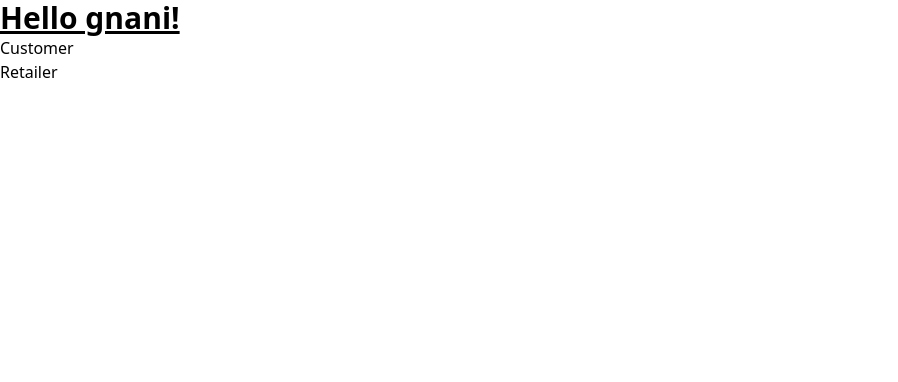
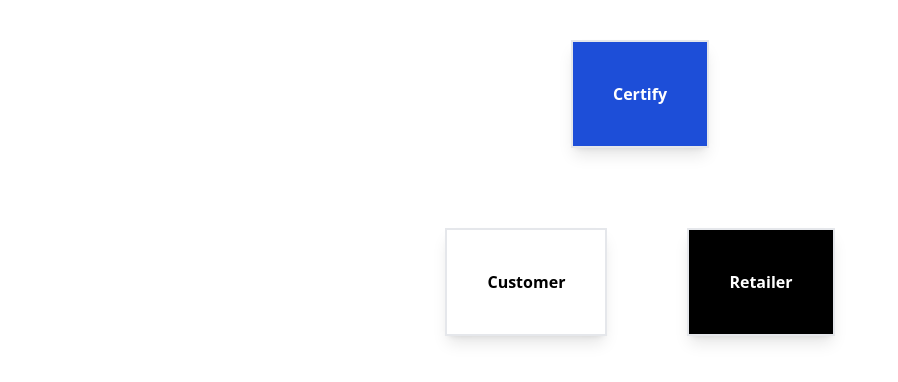
Before and after one commit to Ram-Gnaneshwaran/FPIS, a React (Vite) app in the folder client/: page / in a window 1280 px wide. Shown: the top 382 px of the page, without its empty margins (0-898 px from the left). Built offline with nearby package versions, Linux system fonts and the light colour scheme.

Commit message:
Tailwind CSS

```diff
--- a/client/pages/code.jsx
+++ b/client/pages/code.jsx
@@ -4,13 +4,13 @@ import { Link } from 'react-router-dom'
 export default function CodePage() {
   return (
       <>
-        <div className="text-3xl font-bold underline">
-            <h1>Enter the code</h1>
+        <div className="text-white font-bold text-white bg-blue-700 p-10 m-10 shadow-lg border-2">
+            <h1 className="text-7xl text-center">Enter the code</h1>
         </div>
-        <div className='barcode'>
-        <input type="text" />
+        <div className="flex justify-center">
+        <input class="focus:ring-2 focus:ring-blue-700 focus:outline-none w-min text-sm leading-6 text-slate-900 placeholder-slate-400 rounded-md py-2 pl-10 shadow-xl mx-10 text-4xl border-2" type="text" placeholder="Product Code"/>
         <Link to="/verified">
-        <button>Enter</button>
+        <button className="text-black bg-white font-bold px-10 py-5 m-10 shadow-lg border-2 hover:rounded-3xl hover:bg-blue-700 hover:text-white transition-all duration-500">Check</button>
         </Link>
         </div>
       </>
--- a/client/pages/product.jsx
+++ b/client/pages/product.jsx
@@ -5,28 +5,32 @@ import { Link } from 'react-router-dom'
 export default function ProductDetails() {
   return (
       <>
-      <h1>Enter Product Details</h1>
-      <div className='Box'>
-        <div>
+      <h1 className="text-center text-5xl font-bold mt-10 ">Enter Product Details</h1>
+
+        <form className="flex flex-col p-10 m-10 border-4">
+        <div className="">
           Product Name
-        <input type="text" />
+        <input className="" type="text" />
         </div>
          <div>
-        Description
+          Description
         <input type="text" />
         </div>
         <div>
         Code
         <input type="text" />
         </div>
+        </form>
 
-      </div>
-      <Link to="/">
-        <button>Go Back</button>
+       <div className="flex justify-center">
+       <Link to="/">
+        <button className="text-black bg-white font-bold px-10 py-5 m-10 shadow-lg border-2 hover:rounded-3xl hover:bg-blue-700 hover:text-white transition-all duration-500">Home</button>
         </Link>
         <Link to="/">
-        <button>Submit</button>
+        <button className="text-black bg-white font-bold px-10 py-5 m-10 shadow-lg border-2 hover:rounded-3xl hover:bg-blue-700 hover:text-white transition-all duration-500">Submit</button>
         </Link>
+
+       </div>
 
       </>
 
--- a/client/pages/verified.jsx
+++ b/client/pages/verified.jsx
@@ -4,13 +4,17 @@ import { Link } from 'react-router-dom'
 export default function Verified() {
   return (
       <>
-      <h1>Verified</h1>
-        <div className='Heading'>Heading</div>
-        <div className='body'>Body</div>
-        <div className='End'>End</div>
-        <Link to="/">
-        <button>Go Back</button>
+      <div className="flex flex-col justify-center p-20 m-20 border-8">
+        <h1 className="font-bold text-5xl text-center ">Verified</h1>
+        <div className="font-bold text-2xl">Product Name</div>
+        <div className='text-xl'>Body</div>
+        <div className="text-center">Product Code</div>
+      </div>
+
+      <Link to="/">
+        <button className="text-black bg-white font-bold px-10 py-5 m-10 shadow-lg border-2 hover:rounded-3xl hover:bg-blue-700 hover:text-white transition-all duration-500">Home</button>
         </Link>
+
       </>
 
   )
--- a/client/src/App.jsx
+++ b/client/src/App.jsx
@@ -1,25 +1,25 @@
 import { Link } from "react-router-dom"
+import CustomerButton from "./components/Button1"
+import RetailerButton from "./components/Button2"
 
 
 function App() {
 
   return (
     <>
-    <div className="logo">
-      <h1 className="text-3xl font-bold underline">
-      Hello gnani!
+    <div className="flex justify-center">
+      <h1 className="text-white font-bold text-white bg-blue-700 p-10 m-10 shadow-lg border-2 ">
+      Certify
       </h1>
-    <div className= "customerBut">
+    </div>
+
+    <div className= "flex justify-center">
       <Link to="/customer">
-      <button > Customer </button>
+        <CustomerButton></CustomerButton>
       </Link>
-     </div>
-     <div className= "retailerBut">
-       <Link to="/retailer">
-       <button> Retailer </button>
-       </Link>
-
-     </div>
+      <Link to="/retailer">
+        <RetailerButton></RetailerButton>
+      </Link>
      </div>
     </>
   )
--- /dev/null
+++ b/client/src/components/Button1.jsx
@@ -0,0 +1,9 @@
+import React from 'react'
+
+export default function CustomerButton() {
+  return (
+    <div className="text-black bg-white font-bold p-10 m-10 shadow-lg border-2 hover:rounded-3xl hover:bg-blue-700 hover:text-white transition-all duration-500">
+        <button className="font-bold"> Customer </button>
+    </div>
+  )
+}
--- /dev/null
+++ b/client/src/components/Button2.jsx
@@ -0,0 +1,9 @@
+import React from 'react'
+
+export default function RetailerButton() {
+  return (
+    <div className="text-white bg-black p-10 m-10 shadow-lg border-2 hover:rounded-3xl hover:bg-blue-700 transition-all duration-500">
+        <button className="font-bold "> Retailer </button>
+    </div>
+  )
+}
```
